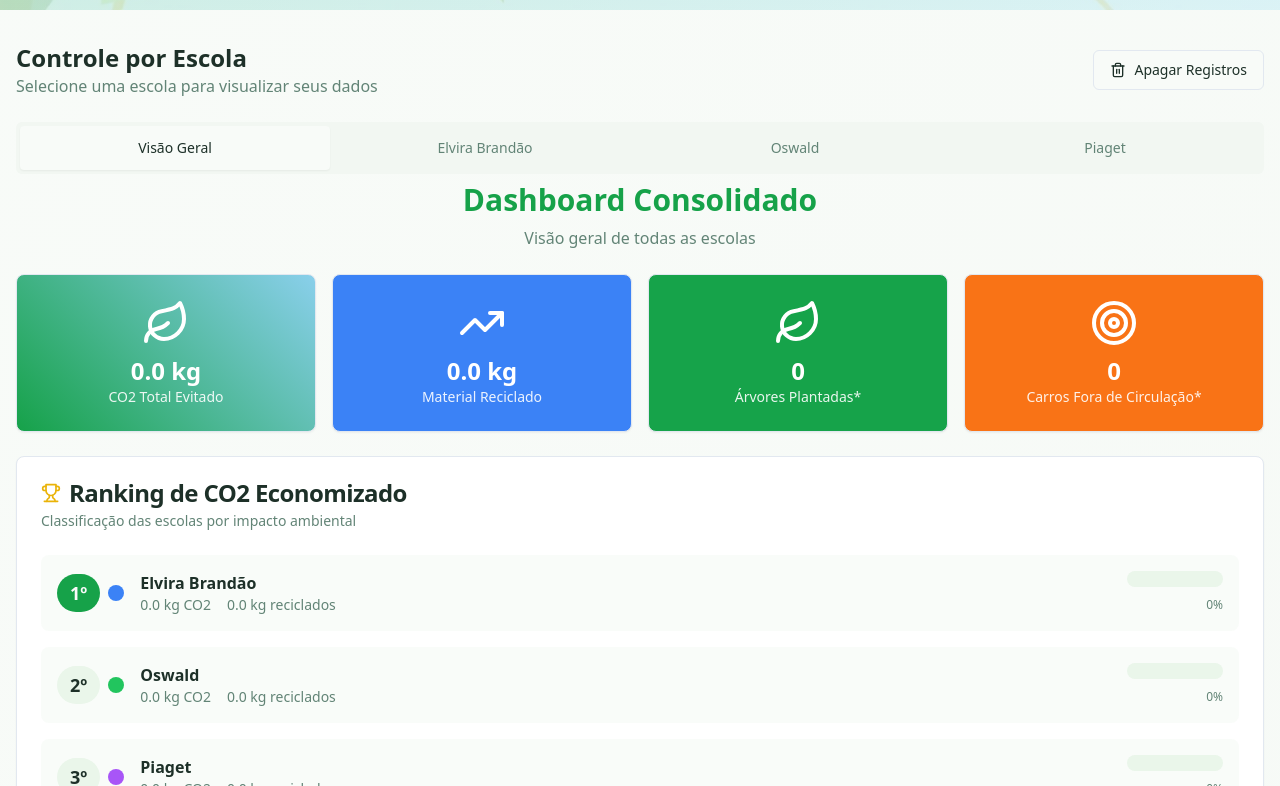
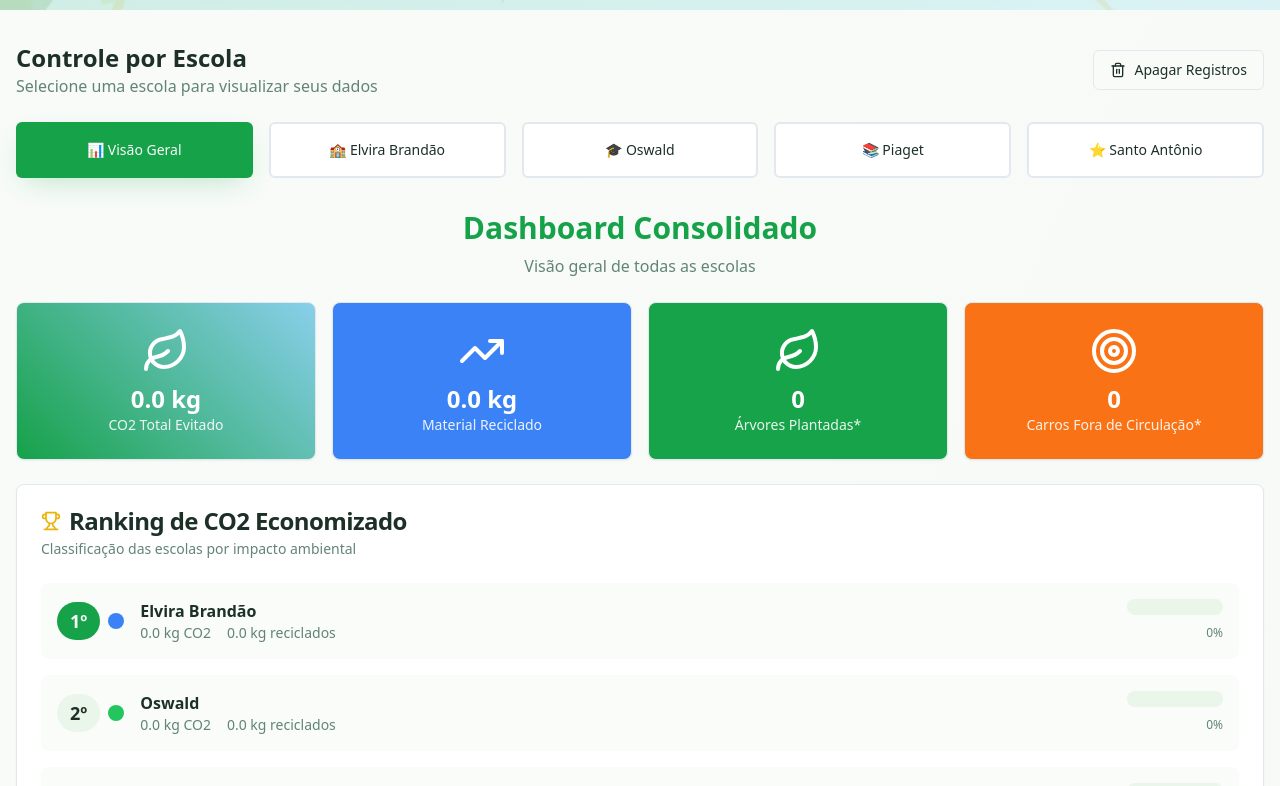
Before and after one commit to felipegothardo/oep-esg, a React (Vite) app: page / in a window 1280 px wide. Shown: the part 894-1680 px from the top of the page. Built offline with nearby package versions, Linux system fonts and the light colour scheme.

Commit message:
Make icons more prominent
Make icons for "Visão Geral", "Elvira Brandão", "Oswald", and "Piaget" more prominent by adding color to create a minimalist aesthetic. Add a new school to the program, following the same structure as existing schools. Improve the visibility of checkboxes.

```diff
--- a/src/components/ConsolidatedDashboard.tsx
+++ b/src/components/ConsolidatedDashboard.tsx
@@ -35,13 +35,15 @@ interface ConsolidatedDashboardProps {
   elviraData: SchoolData;
   oswaldData: SchoolData;
   piagetData: SchoolData;
+  santoAntonioData: SchoolData;
 }
 
-export default function ConsolidatedDashboard({ elviraData, oswaldData, piagetData }: ConsolidatedDashboardProps) {
+export default function ConsolidatedDashboard({ elviraData, oswaldData, piagetData, santoAntonioData }: ConsolidatedDashboardProps) {
   const schools = [
     { name: 'Elvira Brandão', data: elviraData, color: 'bg-blue-500' },
     { name: 'Oswald', data: oswaldData, color: 'bg-green-500' },
-    { name: 'Piaget', data: piagetData, color: 'bg-purple-500' }
+    { name: 'Piaget', data: piagetData, color: 'bg-purple-500' },
+    { name: 'Santo Antônio', data: santoAntonioData, color: 'bg-orange-500' }
   ];
 
   const calculateSchoolStats = (data: SchoolData) => {
--- a/src/components/Dashboard.tsx
+++ b/src/components/Dashboard.tsx
@@ -64,7 +64,13 @@ export default function Dashboard() {
     consumptionGoals: [] as ConsumptionGoal[]
   });
 
-  const [activeSchool, setActiveSchool] = useLocalStorage<'elvira' | 'oswald' | 'piaget' | 'consolidated'>('oep-active-tab', 'consolidated');
+  const [santoAntonioData, setSantoAntonioData] = useLocalStorage('oep-santo-antonio-data', {
+    recyclingEntries: [] as RecyclingEntry[],
+    consumptionEntries: [] as ConsumptionEntry[],
+    consumptionGoals: [] as ConsumptionGoal[]
+  });
+
+  const [activeSchool, setActiveSchool] = useLocalStorage<'elvira' | 'oswald' | 'piaget' | 'santo-antonio' | 'consolidated'>('oep-active-tab', 'consolidated');
 
   const getCurrentSchoolData = () => {
     if (activeSchool === 'consolidated') return elviraData; // fallback
@@ -72,6 +78,7 @@ export default function Dashboard() {
       case 'elvira': return elviraData;
       case 'oswald': return oswaldData;
       case 'piaget': return piagetData;
+      case 'santo-antonio': return santoAntonioData;
       default: return elviraData;
     }
   };
@@ -82,6 +89,7 @@ export default function Dashboard() {
       case 'elvira': setElviraData(schoolData); break;
       case 'oswald': setOswaldData(schoolData); break;
       case 'piaget': setPiagetData(schoolData); break;
+      case 'santo-antonio': setSantoAntonioData(schoolData); break;
     }
   };
 
@@ -151,50 +159,116 @@ export default function Dashboard() {
           />
         </div>
 
-        {/* School Tabs */}
-        <Tabs value={activeSchool} onValueChange={(value) => setActiveSchool(value as any)} className="mb-4 md:mb-8">
-          <TabsList className="grid w-full grid-cols-2 md:grid-cols-4 h-auto">
-            <TabsTrigger value="consolidated" className="text-xs md:text-sm p-2 md:p-3">Visão Geral</TabsTrigger>
-            <TabsTrigger value="elvira" className="text-xs md:text-sm p-2 md:p-3">Elvira Brandão</TabsTrigger>
-            <TabsTrigger value="oswald" className="text-xs md:text-sm p-2 md:p-3">Oswald</TabsTrigger>
-            <TabsTrigger value="piaget" className="text-xs md:text-sm p-2 md:p-3">Piaget</TabsTrigger>
-          </TabsList>
+        {/* School Selection Buttons */}
+        <div className="grid grid-cols-2 md:grid-cols-5 gap-2 md:gap-4 mb-6 md:mb-8">
+          <Button
+            variant={activeSchool === 'consolidated' ? 'default' : 'outline'}
+            onClick={() => setActiveSchool('consolidated')}
+            className={`h-12 md:h-14 text-xs md:text-sm font-medium transition-all ${
+              activeSchool === 'consolidated'
+                ? 'bg-primary text-primary-foreground shadow-eco hover:bg-primary/90'
+                : 'bg-card border-2 hover:bg-primary/10 hover:border-primary'
+            }`}
+          >
+            📊 Visão Geral
+          </Button>
 
-          <TabsContent value="consolidated">
+          <Button
+            variant={activeSchool === 'elvira' ? 'default' : 'outline'}
+            onClick={() => setActiveSchool('elvira')}
+            className={`h-12 md:h-14 text-xs md:text-sm font-medium transition-all ${
+              activeSchool === 'elvira'
+                ? 'bg-accent text-accent-foreground shadow-soft hover:bg-accent/90'
+                : 'bg-card border-2 hover:bg-accent/10 hover:border-accent'
+            }`}
+          >
+            🏫 Elvira Brandão
+          </Button>
+
+          <Button
+            variant={activeSchool === 'oswald' ? 'default' : 'outline'}
+            onClick={() => setActiveSchool('oswald')}
+            className={`h-12 md:h-14 text-xs md:text-sm font-medium transition-all ${
+              activeSchool === 'oswald'
+                ? 'bg-success text-success-foreground shadow-eco hover:bg-success/90'
+                : 'bg-card border-2 hover:bg-success/10 hover:border-success'
+            }`}
+          >
+            🎓 Oswald
+          </Button>
+
+          <Button
+            variant={activeSchool === 'piaget' ? 'default' : 'outline'}
+            onClick={() => setActiveSchool('piaget')}
+            className={`h-12 md:h-14 text-xs md:text-sm font-medium transition-all ${
+              activeSchool === 'piaget'
+                ? 'bg-primary-glow text-primary-foreground shadow-soft hover:bg-primary-glow/90'
+                : 'bg-card border-2 hover:bg-primary-glow/10 hover:border-primary-glow'
+            }`}
+          >
+            📚 Piaget
+          </Button>
+
+          <Button
+            variant={activeSchool === 'santo-antonio' ? 'default' : 'outline'}
+            onClick={() => setActiveSchool('santo-antonio')}
+            className={`h-12 md:h-14 text-xs md:text-sm font-medium transition-all ${
+              activeSchool === 'santo-antonio'
+                ? 'bg-purple text-purple-foreground shadow-soft hover:bg-purple/90'
+                : 'bg-card border-2 hover:bg-purple/10 hover:border-purple'
+            }`}
+          >
+            ⭐ Santo Antônio
+          </Button>
+        </div>
+
+        {/* Content */}
+        <div className="space-y-6">
+          {activeSchool === 'consolidated' && (
             <ConsolidatedDashboard
               elviraData={elviraData}
               oswaldData={oswaldData}
               piagetData={piagetData}
+              santoAntonioData={santoAntonioData}
             />
-          </TabsContent>
+          )}
 
-          <TabsContent value="elvira">
+          {activeSchool === 'elvira' && (
             <SchoolDashboard
               schoolName="Elvira Brandão"
               data={elviraData}
               onRecyclingUpdate={handleRecyclingUpdate}
               onConsumptionUpdate={handleConsumptionUpdate}
             />
-          </TabsContent>
+          )}
 
-          <TabsContent value="oswald">
+          {activeSchool === 'oswald' && (
             <SchoolDashboard
               schoolName="Oswald"
               data={oswaldData}
               onRecyclingUpdate={handleRecyclingUpdate}
               onConsumptionUpdate={handleConsumptionUpdate}
             />
-          </TabsContent>
+          )}
 
-          <TabsContent value="piaget">
+          {activeSchool === 'piaget' && (
             <SchoolDashboard
               schoolName="Piaget"
               data={piagetData}
               onRecyclingUpdate={handleRecyclingUpdate}
               onConsumptionUpdate={handleConsumptionUpdate}
             />
-          </TabsContent>
-        </Tabs>
+          )}
+
+          {activeSchool === 'santo-antonio' && (
+            <SchoolDashboard
+              schoolName="Santo Antônio"
+              data={santoAntonioData}
+              onRecyclingUpdate={handleRecyclingUpdate}
+              onConsumptionUpdate={handleConsumptionUpdate}
+            />
+          )}
+        </div>
       </div>
 
       {/* PWA Install Prompt */}
--- a/src/index.css
+++ b/src/index.css
@@ -35,6 +35,9 @@ All colors MUST be HSL.
 
     --destructive: 0 84.2% 60.2%;
     --destructive-foreground: 210 40% 98%;
+
+    --purple: 265 67% 55%;
+    --purple-foreground: 0 0% 98%;
 
     /* Custom eco gradients */
     --gradient-eco: linear-gradient(135deg, hsl(var(--primary)), hsl(var(--primary-glow)));
--- a/tailwind.config.ts
+++ b/tailwind.config.ts
@@ -48,6 +48,10 @@ export default {
 				success: {
 					DEFAULT: 'hsl(var(--success))',
 					foreground: 'hsl(var(--success-foreground))'
+				},
+				purple: {
+					DEFAULT: 'hsl(var(--purple))',
+					foreground: 'hsl(var(--purple-foreground))'
 				},
 				popover: {
 					DEFAULT: 'hsl(var(--popover))',
```
